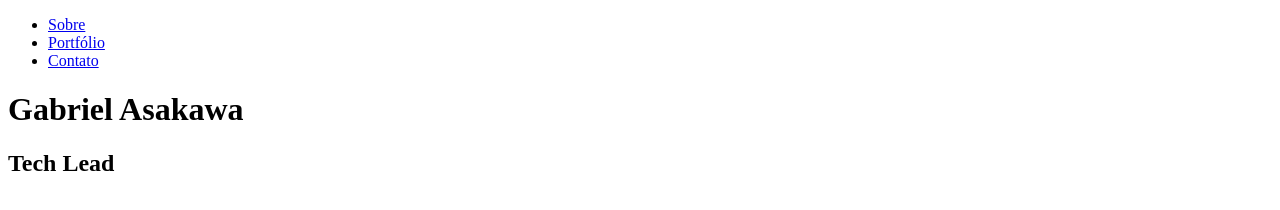
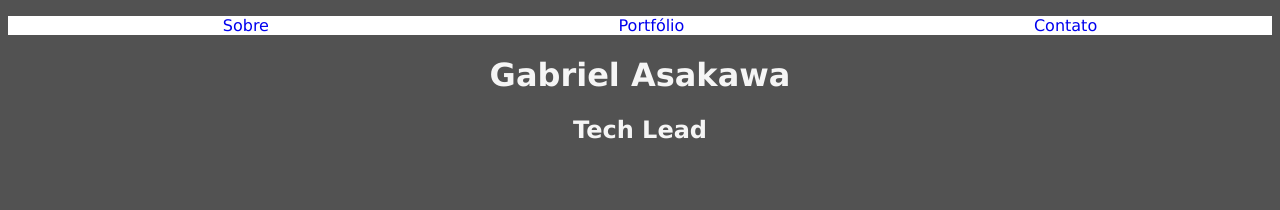
Before and after one commit to gasakawa/imersao_hipsters, a plain HTML site: page index.html in a window 1280 px wide. Drawn offline with Linux system fonts and the light colour scheme; the site is published under a folder, as on GitHub Pages, so addresses that start at the root find nothing.

Commit message:
update caminho relativo do css

```diff
--- a/index.html
+++ b/index.html
@@ -1,7 +1,7 @@
 <!DOCTYPE html>
 <html lang="en">
   <head>
-    <link rel="stylesheet" ype="text/css" href="/css/main.css" />
+    <link rel="stylesheet" ype="text/css" href="css/main.css" />
     <title>Gabriel Asakawa</title>
   </head>
   <body>
```
